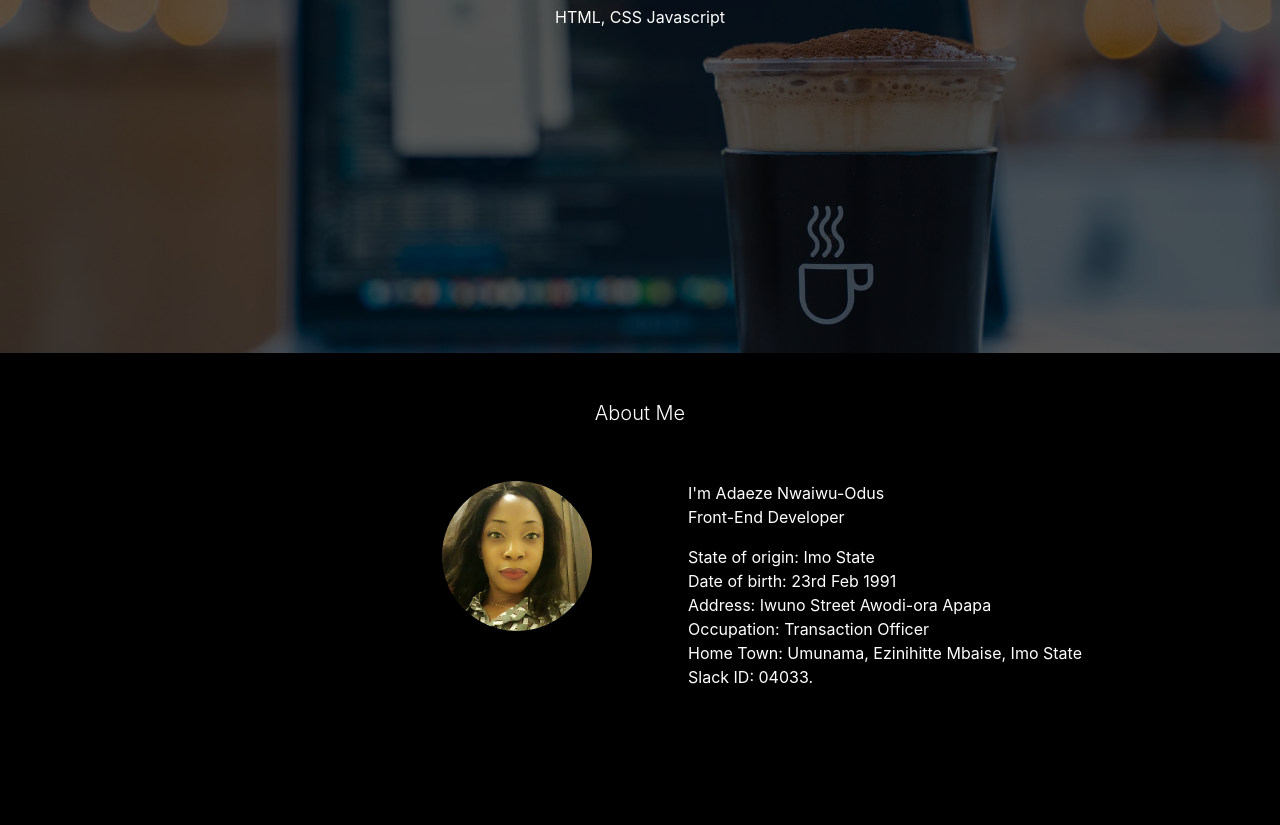
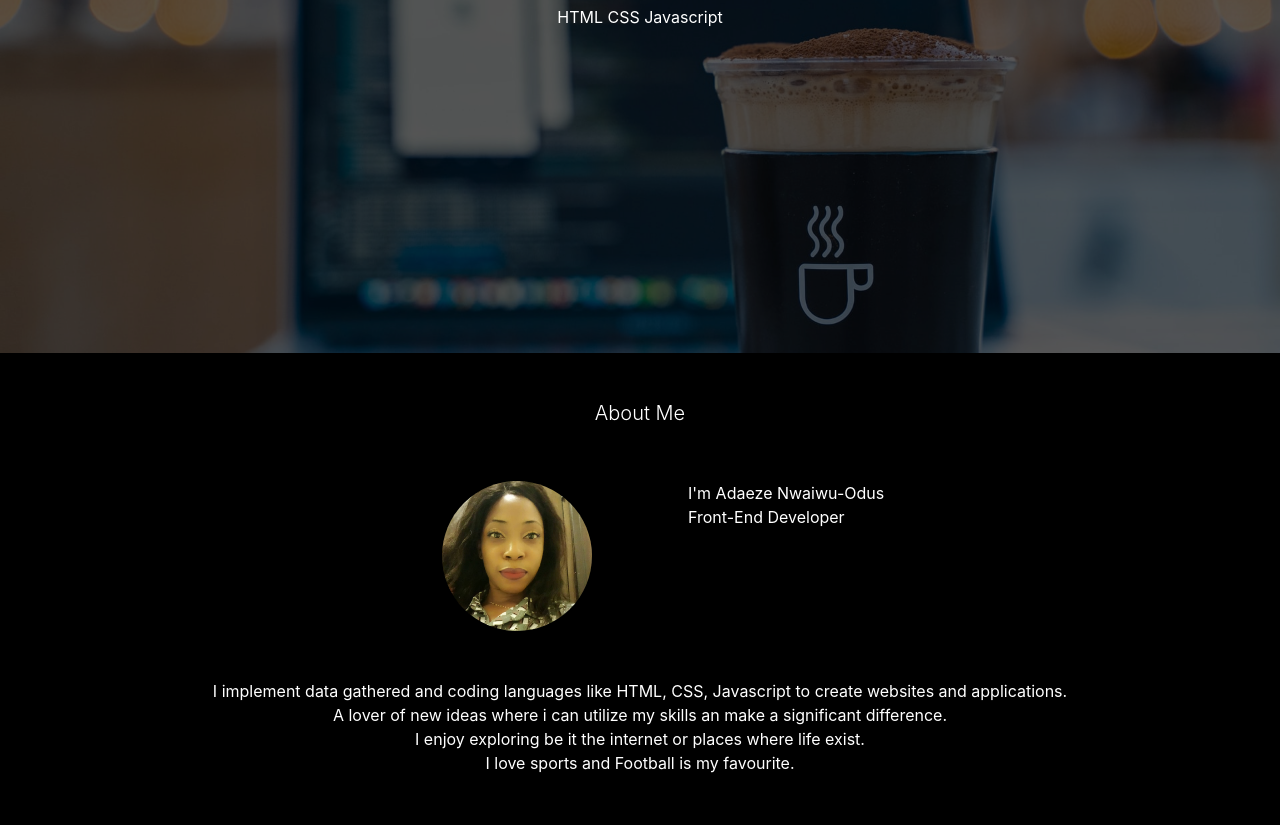
Before and after one commit to Adaeze23/personal-profile, a plain HTML site: page index.html in a window 1280 px wide. Shown: the part 247-1072 px from the top of the page. Drawn offline with nearby package versions, Linux system fonts and the light colour scheme.

Commit message:
skills update

```diff
--- a/index.html
+++ b/index.html
@@ -43,7 +43,7 @@
                     <div class="row">
                         <div class="col-md-12 text-center pt-5 mt-5">
                             <h1 class="mt-20 text-white"> FRONT-END DEVELOPER </h1>
-                            <p class="text-white"> HTML, CSS Javascript </p>
+                            <p class="text-white"> HTML CSS Javascript </p>
                         </div>
                     </div>
                 </div>
@@ -66,15 +66,42 @@
                         <p>I'm Adaeze Nwaiwu-Odus <br>
                         Front-End Developer
                         </p>
-                        State of origin: Imo State<br>
-                        Date of birth:   23rd Feb 1991<br>
-                        Address: Iwuno Street Awodi-ora Apapa<br>
-                        Occupation: Transaction Officer<br>
-                        Home Town: Umunama, Ezinihitte Mbaise, Imo State<br>
-                        Slack ID: 04033.
+                       <!--<table style="width:100px">
+                            <tr>
+                                <td>D.O.B:</td>
+                                <td>23rd Feb 1991</td>
+                            </tr>
 
+                             <tr>
+                                <td class="row">State of Origin:</td>
+                                <td>Imo State</td>
+                            </tr>
+
+                            <tr>
+                                <td>Address:</td>
+                                <td>3 Iwuno Street Awodiora Ajegunle Apapa Lagos</td>
+                            </tr>
+
+                            <tr>
+                                <td>HomeTown:</td>
+                                <td>Umunama Ezinihitte Mbaise, Imo State</td>
+                            </tr>
+
+                            <tr>
+                                <td>Slack ID: </td>
+                                <td>swift-code</td>
+                            </tr>
+                        </table> -->
                     </div>
                 </div>
+                <div class="row">
+                    <div class="col text-white">
+                        <p class="summary text-center mt-5" >I implement data gathered and coding languages like HTML, CSS, Javascript to create websites and applications.<br> A lover of new ideas where i can utilize my skills an make a significant difference. <br>
+                        I enjoy exploring be it the internet or places where life exist.<br>
+                        I love sports and Football is my favourite. </p>
+                    </div>
+                </div>
+
             </div>
         </section>
 
```
